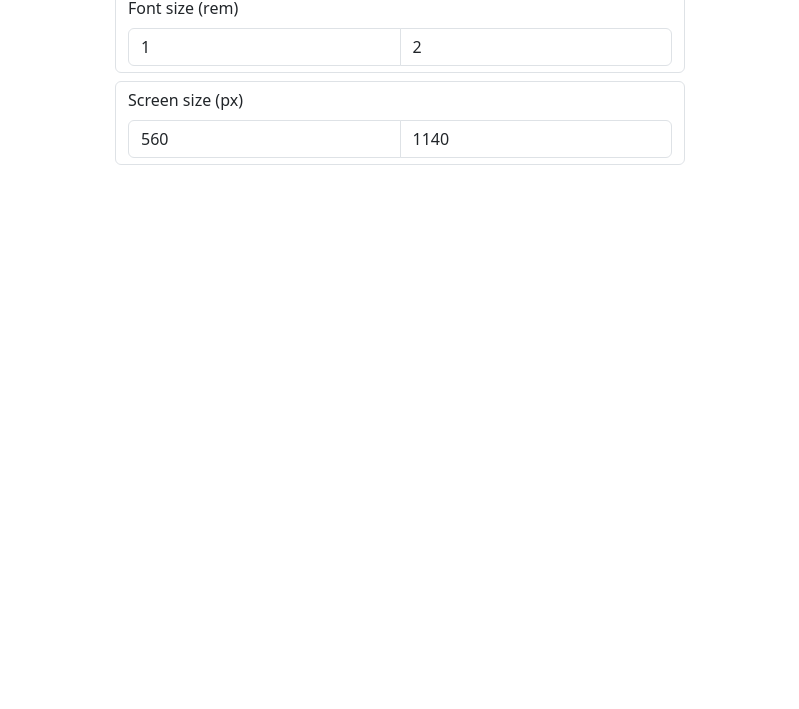
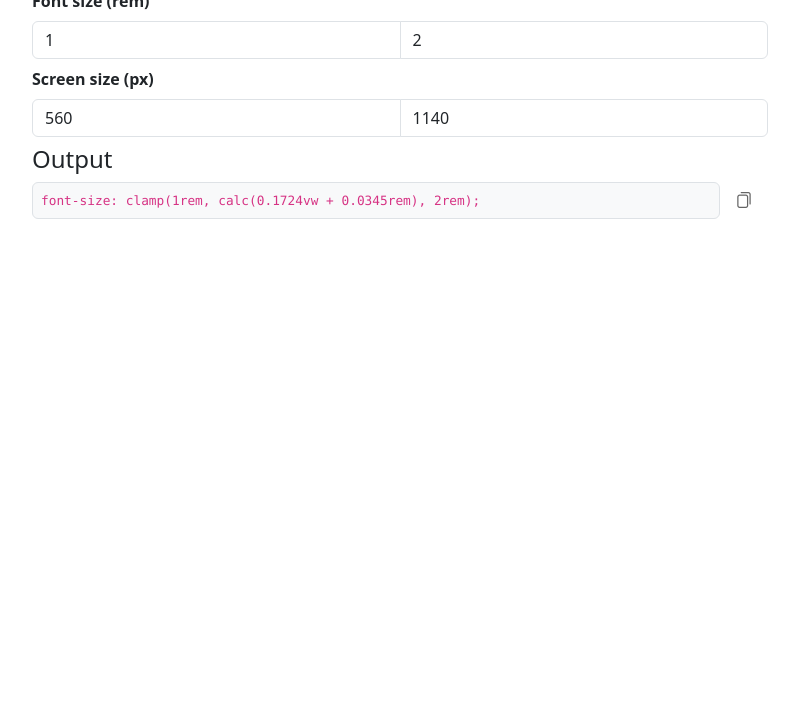
Before and after one commit to MatMyfta/clamp-generator, a plain HTML site: page index.html in a window 1280 px wide. Shown: the part 91-800 px from the top of the page, without its empty margins (240-1039 px from the left). Drawn offline with nearby package versions, Linux system fonts and the light colour scheme.

Commit message:
clamp generator and copy button

```diff
--- a/index.html
+++ b/index.html
@@ -1,43 +1,85 @@
 <html lang="en">
   <head>
-	<meta charset="UTF-8">
-	<meta name="viewport" content="width=device-width, initial-scale=1.0">
+    <meta charset="UTF-8" />
+    <meta name="viewport" content="width=device-width, initial-scale=1.0" />
     <title>Clamp generator</title>
-	<link href="https://cdn.jsdelivr.net/npm/bootstrap@5.3.3/dist/css/bootstrap.min.css" rel="stylesheet" integrity="sha384-QWTKZyjpPEjISv5WaRU9OFeRpok6YctnYmDr5pNlyT2bRjXh0JMhjY6hW+ALEwIH" crossorigin="anonymous">
+    <link
+      href="https://cdn.jsdelivr.net/npm/bootstrap@5.3.3/dist/css/bootstrap.min.css"
+      rel="stylesheet"
+      integrity="sha384-QWTKZyjpPEjISv5WaRU9OFeRpok6YctnYmDr5pNlyT2bRjXh0JMhjY6hW+ALEwIH"
+      crossorigin="anonymous"
+    />
+    <link rel="stylesheet" href="style.css" />
+    <script src="js/clampGenerator.js"></script>
+    <script src="js/index.js"></script>
   </head>
   <body>
     <div class="container my-4">
       <div class="row">
-			<div class="col-lg-3"></div>
-			<div class="col-lg-6">
+        <div class="col-lg-2"></div>
+        <div class="col-lg-8">
           <h1 class="mb-2">Clamp generator</h1>
-				<div class="form-container">
+          <div class="form-container mb-2">
             <div class="row">
-						<div class="form-control mb-2">
+              <div class="col-12">
                 <label class="form-label">Font size (rem)</label>
-							<div class="input-group">
-								<input type="number" class="form-control" name="font-size-min" id="font-size-min" value="1">
-								<input type="number" class="form-control" name="font-size-max" id="font-size-max" value="2">
+                <div class="input-group mb-2">
+                  <input
+                    type="number"
+                    class="form-control"
+                    name="font-size-min"
+                    id="font-size-min"
+                    value="1"
+                  />
+                  <input
+                    type="number"
+                    class="form-control"
+                    name="font-size-max"
+                    id="font-size-max"
+                    value="2"
+                  />
                 </div>
-						</div>
-						<div class="form-control mb-2">
                 <label class="form-label">Screen size (px)</label>
                 <div class="input-group">
-								<input type="number" class="form-control" name="screen-size-min" id="screen-size-min" value="560">
-								<input type="number" class="form-control" name="screen-size-max" id="screen-size-max" value="1140">
+                  <input
+                    type="number"
+                    class="form-control"
+                    name="screen-size-min"
+                    id="screen-size-min"
+                    value="560"
+                  />
+                  <input
+                    type="number"
+                    class="form-control"
+                    name="screen-size-max"
+                    id="screen-size-max"
+                    value="1140"
+                  />
                 </div>
               </div>
             </div>
           </div>
+		  <h4>Output</h4>
           <div class="output">
-					<pre class="code">
-						<code></code>
-					</pre>
+            <div class="container">
+              <div class="row">
+                <div class="code border border-1 bg-light rounded p-2 col">
+                  <code class=""></code>
+                </div>
+                <button id="copy-button" class="copy-button col btn">
+                  <img src="./img/copy.png" width="16px" alt="" />
+                </button>
               </div>
             </div>
-			<div class="col-lg-3"></div>
           </div>
         </div>
-	<script src="https://cdn.jsdelivr.net/npm/bootstrap@5.3.3/dist/js/bootstrap.bundle.min.js" integrity="sha384-YvpcrYf0tY3lHB60NNkmXc5s9fDVZLESaAA55NDzOxhy9GkcIdslK1eN7N6jIeHz" crossorigin="anonymous"></script>
+        <div class="col-lg-2"></div>
+      </div>
+    </div>
+    <script
+      src="https://cdn.jsdelivr.net/npm/bootstrap@5.3.3/dist/js/bootstrap.bundle.min.js"
+      integrity="sha384-YvpcrYf0tY3lHB60NNkmXc5s9fDVZLESaAA55NDzOxhy9GkcIdslK1eN7N6jIeHz"
+      crossorigin="anonymous"
+    ></script>
   </body>
 </html>
--- /dev/null
+++ b/js/clampGenerator.js
@@ -0,0 +1,59 @@
+class ClampGenerator {
+    constructor(fontSizeMinInput, fontSizeMaxInput, screenSizeMinInput, screenSizeMaxInput, output) {
+        // Get input elements
+        this.fontSizeMinInput = fontSizeMinInput;
+        this.fontSizeMaxInput = fontSizeMaxInput;
+        this.screenSizeMinInput = screenSizeMinInput;
+        this.screenSizeMaxInput = screenSizeMaxInput;
+        this.codeOutput = output;
+
+        // Bind event listeners
+        this.fontSizeMinInput.addEventListener('input', () => this.update());
+        this.fontSizeMaxInput.addEventListener('input', () => this.update());
+        this.screenSizeMinInput.addEventListener('input', () => this.update());
+        this.screenSizeMaxInput.addEventListener('input', () => this.update());
+
+        // Initial update
+        this.update();
+    }
+
+    formatNumber(num) {
+        // Round to 4 decimal places and remove trailing zeros
+        let rounded = num.toFixed(4);
+        rounded = rounded.replace(/\.?0+$/, '');
+        return rounded;
+    }
+
+    update() {
+        // Get values
+        const minFS = parseFloat(this.fontSizeMinInput.value);
+        const maxFS = parseFloat(this.fontSizeMaxInput.value);
+        const minVW = parseFloat(this.screenSizeMinInput.value);
+        const maxVW = parseFloat(this.screenSizeMaxInput.value);
+
+        // Validate input
+        if (
+            isNaN(minFS) || isNaN(maxFS) ||
+            isNaN(minVW) || isNaN(maxVW) ||
+            minVW === maxVW
+        ) {
+            this.codeOutput.textContent = 'Please enter valid input values.';
+            return;
+        }
+
+        // Calculate slope (slope_vw) and intercept (y_intercept)
+        const slope_vw = (maxFS - minFS) / (maxVW - minVW) * 100;
+        const y_intercept = minFS - (slope_vw * (minVW / 100));
+
+        const slope_vw_formatted = this.formatNumber(slope_vw);
+        const y_intercept_formatted = this.formatNumber(y_intercept);
+        const minFS_formatted = this.formatNumber(minFS);
+        const maxFS_formatted = this.formatNumber(maxFS);
+
+        // Generate clamp code
+        const clampCode = `font-size: clamp(${minFS_formatted}rem, calc(${slope_vw_formatted}vw + ${y_intercept_formatted}rem), ${maxFS_formatted}rem);`;
+
+        // Output code
+        this.codeOutput.textContent = clampCode;
+    }
+}
--- /dev/null
+++ b/js/index.js
@@ -0,0 +1,19 @@
+function copyToClipboard(codeOutput) {
+	const code = codeOutput.textContent;
+	navigator.clipboard.writeText(code).then(() => { }, (err) => {
+		console.err('Failed to copy code: ' + err);
+	});
+}
+
+// Initialize ClampGenerator when the DOM is loaded
+document.addEventListener('DOMContentLoaded', () => {
+	const fontSizeMinInput = document.getElementById('font-size-min');
+	const fontSizeMaxInput = document.getElementById('font-size-max');
+	const screenSizeMinInput = document.getElementById('screen-size-min');
+	const screenSizeMaxInput = document.getElementById('screen-size-max');
+	const output = document.querySelector('.output .code code');
+	new ClampGenerator(fontSizeMinInput, fontSizeMaxInput, screenSizeMinInput, screenSizeMaxInput, output);
+
+	const copyButton = document.getElementById('copy-button');
+	copyButton.addEventListener('click', () => copyToClipboard(output));
+});
--- /dev/null
+++ b/style.css
@@ -0,0 +1,16 @@
+label {
+	font-weight: bold;
+}
+
+.code code {
+	display: block;
+	font-size: .8rem;
+}
+
+.copy-button {
+	max-width: 48px;
+}
+
+.copy-button img {
+	opacity: .6;
+}
```
Also changed, not shown: img/copy.png (added). Lines whose indentation alone changed are shown as unchanged.
